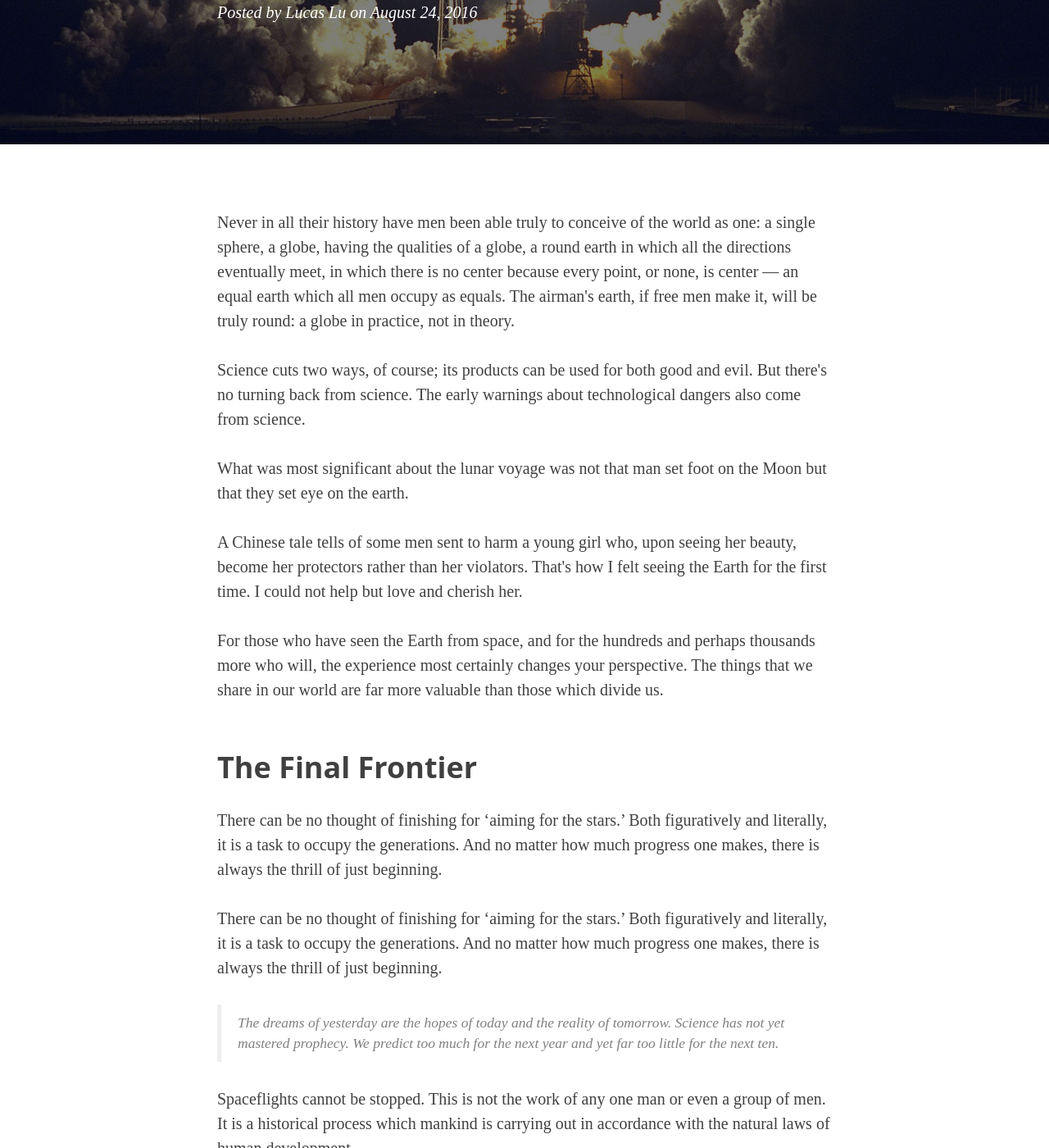
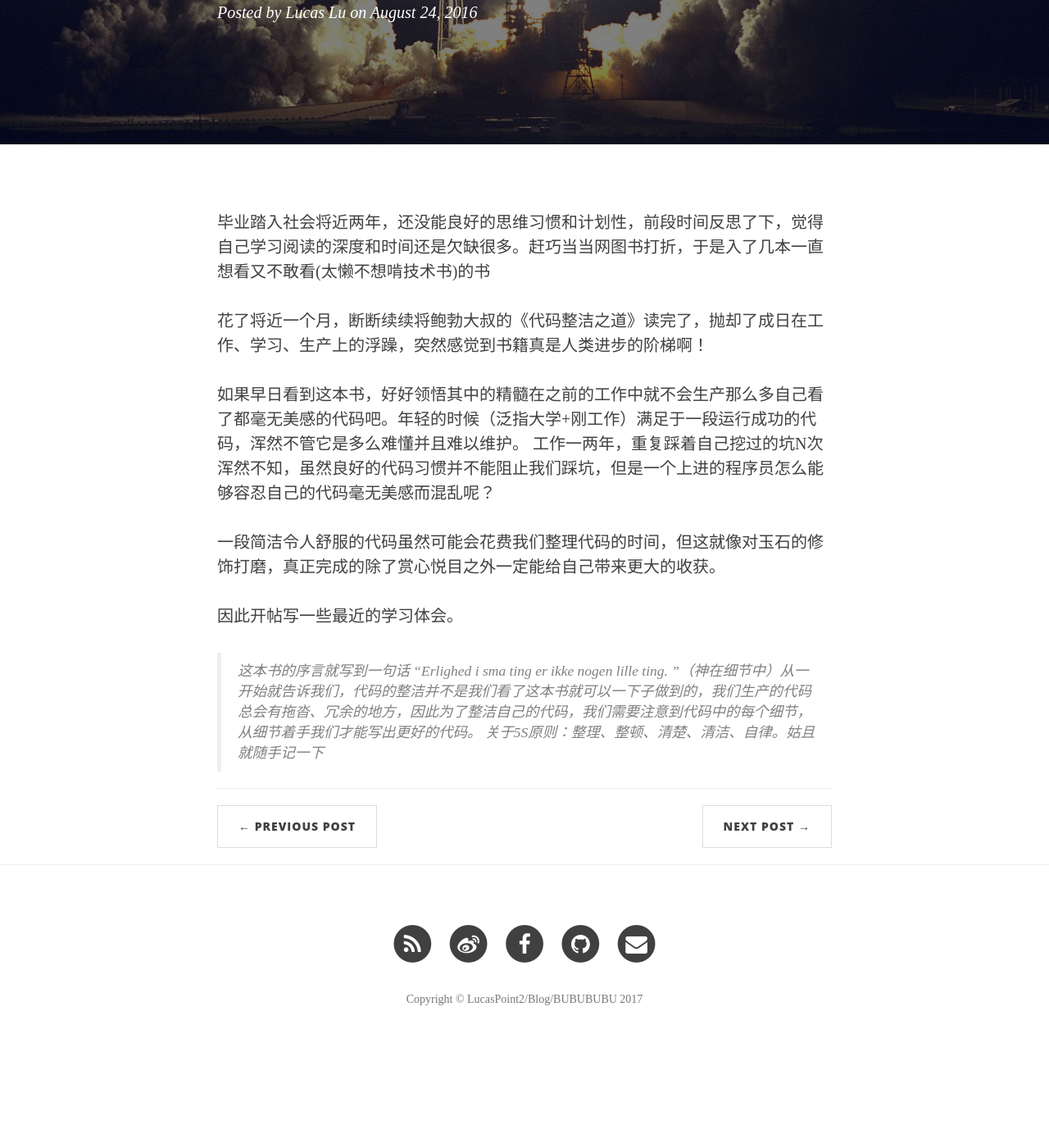
Before and after one commit to Lucas-Lu/ItsNow, a Jekyll site: the page built from _posts/2016-08-24-Learn-and-live.markdown, in a window 1280 px wide and 1400 px high, scrolled down 237 px. Shown: the whole window at 82% size. Built offline with Jekyll 4.4.1, drawn with Linux system fonts in a browser that asks for light colours; nearby versions of some CDN libraries; after the commit the page ends 1531 px from its top, so only the background shows below that; some of the changed text lies outside the part shown.

Commit message:
update posts

```diff
--- a/_posts/2016-08-24-Learn-and-live.markdown
+++ b/_posts/2016-08-24-Learn-and-live.markdown
@@ -6,37 +6,16 @@ author:     "Lucas Lu"
 header-img: "img/post-bg-04.jpg"
 ---
 
-<p>Never in all their history have men been able truly to conceive of the world as one: a single sphere, a globe, having the qualities of a globe, a round earth in which all the directions eventually meet, in which there is no center because every point, or none, is center — an equal earth which all men occupy as equals. The airman's earth, if free men make it, will be truly round: a globe in practice, not in theory.</p>
+<p>毕业踏入社会将近两年，还没能良好的思维习惯和计划性，前段时间反思了下，觉得自己学习阅读的深度和时间还是欠缺很多。赶巧当当网图书打折，于是入了几本一直想看又不敢看(太懒不想啃技术书)的书</p>
 
-<p>Science cuts two ways, of course; its products can be used for both good and evil. But there's no turning back from science. The early warnings about technological dangers also come from science.</p>
+<p>花了将近一个月，断断续续将鲍勃大叔的《代码整洁之道》读完了，抛却了成日在工作、学习、生产上的浮躁，突然感觉到书籍真是人类进步的阶梯啊！</p>
 
-<p>What was most significant about the lunar voyage was not that man set foot on the Moon but that they set eye on the earth.</p>
+<p>如果早日看到这本书，好好领悟其中的精髓在之前的工作中就不会生产那么多自己看了都毫无美感的代码吧。年轻的时候（泛指大学+刚工作）满足于一段运行成功的代码，浑然不管它是多么难懂并且难以维护。
+工作一两年，重复踩着自己挖过的坑N次浑然不知，虽然良好的代码习惯并不能阻止我们踩坑，但是一个上进的程序员怎么能够容忍自己的代码毫无美感而混乱呢？</p>
 
-<p>A Chinese tale tells of some men sent to harm a young girl who, upon seeing her beauty, become her protectors rather than her violators. That's how I felt seeing the Earth for the first time. I could not help but love and cherish her.</p>
+<p>一段简洁令人舒服的代码虽然可能会花费我们整理代码的时间，但这就像对玉石的修饰打磨，真正完成的除了赏心悦目之外一定能给自己带来更大的收获。</p>
 
-<p>For those who have seen the Earth from space, and for the hundreds and perhaps thousands more who will, the experience most certainly changes your perspective. The things that we share in our world are far more valuable than those which divide us.</p>
+<p>因此开帖写一些最近的学习体会。</p>
 
-<h2 class="section-heading">The Final Frontier</h2>
-
-<p>There can be no thought of finishing for ‘aiming for the stars.’ Both figuratively and literally, it is a task to occupy the generations. And no matter how much progress one makes, there is always the thrill of just beginning.</p>
-
-<p>There can be no thought of finishing for ‘aiming for the stars.’ Both figuratively and literally, it is a task to occupy the generations. And no matter how much progress one makes, there is always the thrill of just beginning.</p>
-
-<blockquote>The dreams of yesterday are the hopes of today and the reality of tomorrow. Science has not yet mastered prophecy. We predict too much for the next year and yet far too little for the next ten.</blockquote>
-
-<p>Spaceflights cannot be stopped. This is not the work of any one man or even a group of men. It is a historical process which mankind is carrying out in accordance with the natural laws of human development.</p>
-
-<h2 class="section-heading">Reaching for the Stars</h2>
-
-<p>As we got further and further away, it [the Earth] diminished in size. Finally it shrank to the size of a marble, the most beautiful you can imagine. That beautiful, warm, living object looked so fragile, so delicate, that if you touched it with a finger it would crumble and fall apart. Seeing this has to change a man.</p>
-
-<a href="#">
-    <img src="{{ site.baseurl }}/img/post-sample-image.jpg" alt="Post Sample Image">
-</a>
-<span class="caption text-muted">To go places and do things that have never been done before – that’s what living is all about.</span>
-
-<p>Space, the final frontier. These are the voyages of the Starship Enterprise. Its five-year mission: to explore strange new worlds, to seek out new life and new civilizations, to boldly go where no man has gone before.</p>
-
-<p>As I stand out here in the wonders of the unknown at Hadley, I sort of realize there’s a fundamental truth to our nature, Man must explore, and this is exploration at its greatest.</p>
-
-<p>Placeholder text by <a href="http://spaceipsum.com/">Space Ipsum</a>. Photographs by <a href="https://www.flickr.com/photos/nasacommons/">NASA on The Commons</a>.</p>
+<blockquote>这本书的序言就写到一句话 “Erlighed i sma ting er ikke nogen lille ting. ”（神在细节中）从一开始就告诉我们，代码的整洁并不是我们看了这本书就可以一下子做到的，我们生产的代码总会有拖沓、冗余的地方，因此为了整洁自己的代码，我们需要注意到代码中的每个细节，从细节着手我们才能写出更好的代码。
+关于5S原则：整理、整顿、清楚、清洁、自律。姑且就随手记一下</blockquote>
```
Also changed, not shown: _posts/2016-01-08-Simplicity-is-the-way-of-existence.markdown (added, +14 -0 lines), _posts/2016-01-08-failure-is-not-an-option.markdown (deleted, +0 -43 lines), _posts/2017-02-01-what-about-wechat-mini-programs.markdown (added, +121 -0 lines), _posts/2017-02-15-By-reading-we-enrich-the-mind.markdown (+0 -29 lines), 1 other file.
